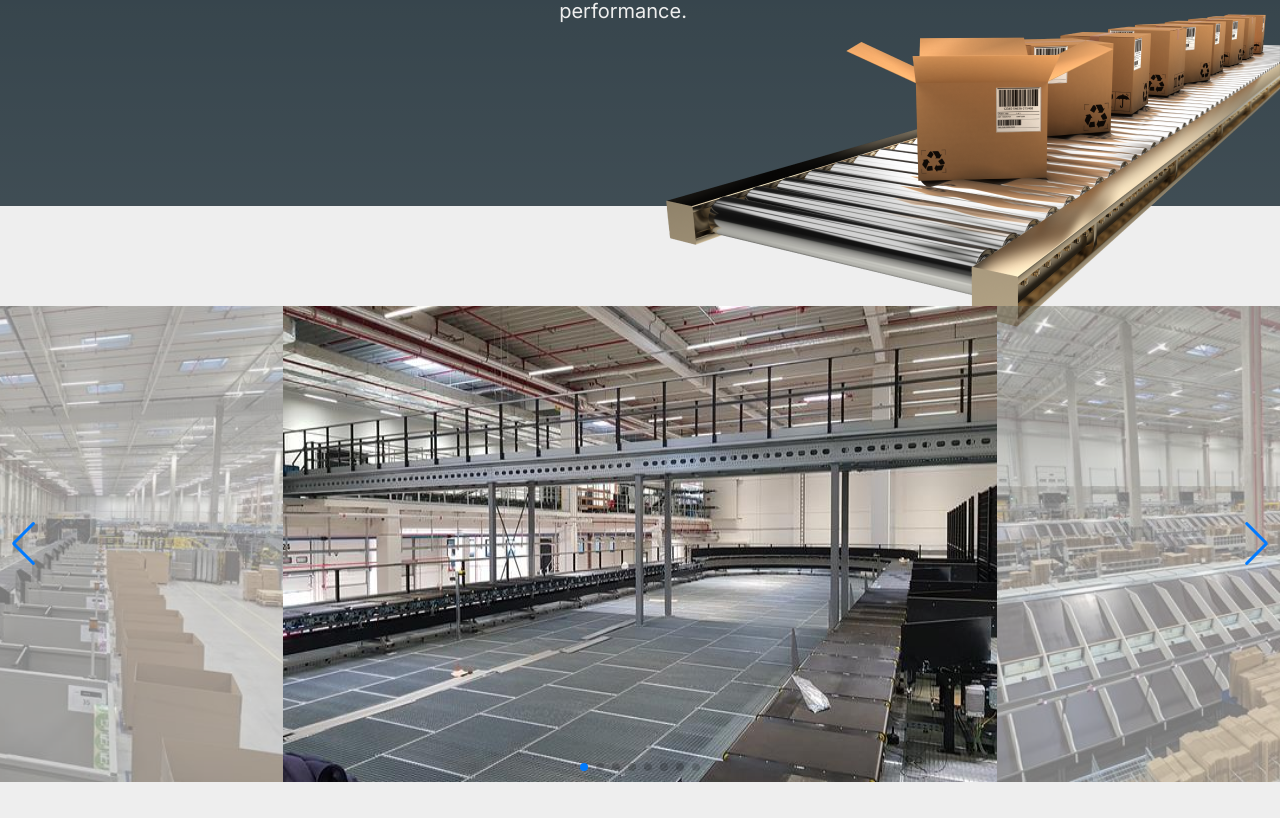
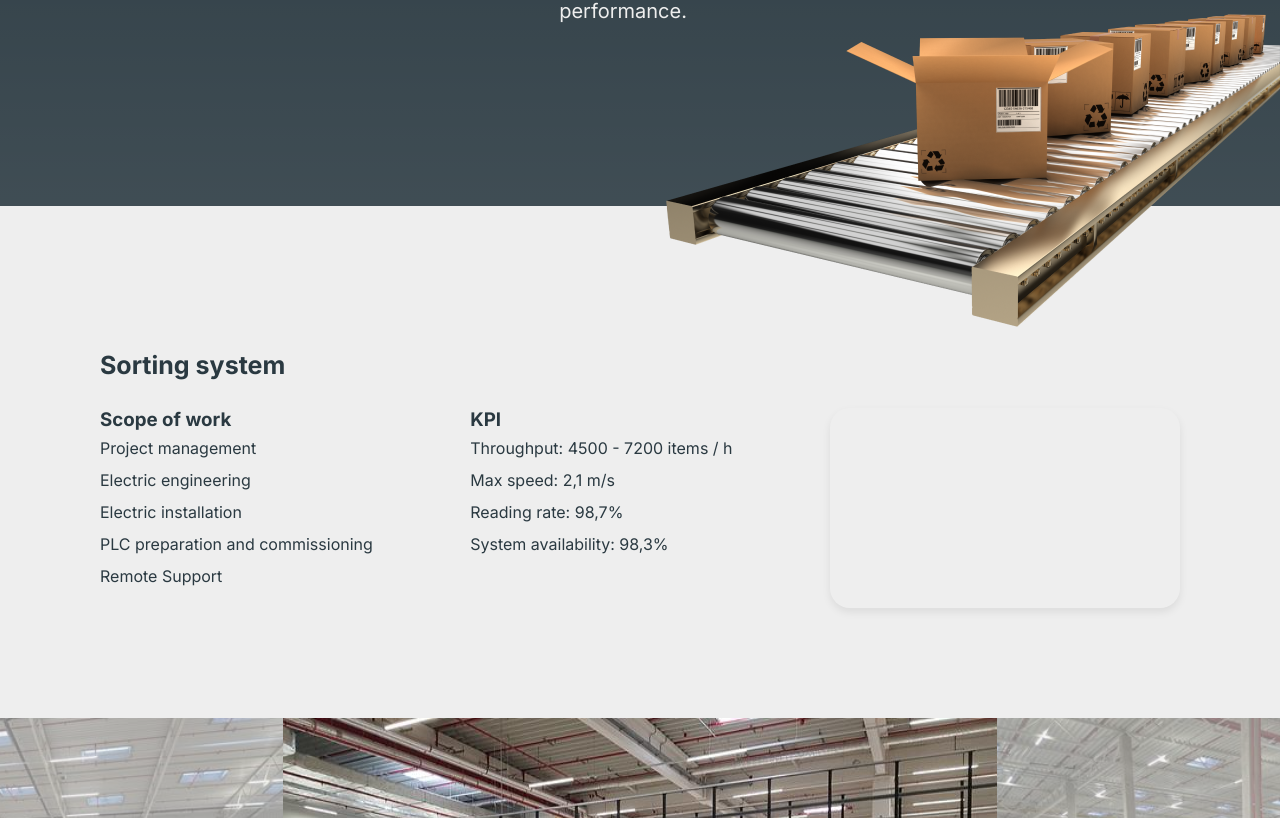
Before and after one commit to LisowskiJakub/scd-react, a React (Vite) app: page /Projects in a window 1280 px wide. Shown: the part 796-1614 px from the top of the page. Built offline with nearby package versions, Linux system fonts and the light colour scheme.

Commit message:
Fixed:Timeline

```diff
--- a/src/components/Home/Home.jsx
+++ b/src/components/Home/Home.jsx
@@ -4,8 +4,6 @@ import { WorldMap } from '../WorldMap/WorldMap'
 import { Robot } from '../Robot/Robot'
 import { LogoCarusel } from '../LogoCarousel/LogoCarousel'
 import { Offer } from '../Offer/Offer'
-
-
 
 export const Home = () => (
     <>
--- a/src/components/ProjectsInfo/Automotive/Automotive.jsx
+++ b/src/components/ProjectsInfo/Automotive/Automotive.jsx
@@ -2,6 +2,13 @@ import { Trans } from "react-i18next"
 import picture from "/projects/automotive.png"
 import css from "./Automotive.module.css";
 import { Stats } from "../Stats/Stats";
+import jsonData from "../../../locales/en/translation.json"
+
+
+
+
+
+
 export const Automotive = () => (
     <>
         <p>
@@ -9,7 +16,6 @@ export const Automotive = () => (
         </p>
         <div className={css.image}>
             <img src={picture} alt="" />
-            <Stats></Stats>
         </div>
 
     </>
--- a/src/components/ProjectsInfo/ProjectsInfo.jsx
+++ b/src/components/ProjectsInfo/ProjectsInfo.jsx
@@ -5,14 +5,13 @@ import { useState } from 'react';
 import { Intralogistics } from './Intralogistics/Intralogistics';
 import { Automotive } from './Automotive/Automotive';
 import { IndustryMachines } from './IndustryMachines/IndustryMachines';
-
-
-
-
+import { Stats } from './Stats/Stats';
+import jsonData from '../../locales/en/translation.json'
+const { projectsInfo } = jsonData
 
 export const ProjectsInfo = () => {
     const [page, setPage] = useState(Intralogistics)
-    const [activePage, setActivePage] = useState("Intralogistics")
+    const [activePage, setActivePage] = useState("intralogistics")
     const activeStyle = {
         color: '#8CB4F7',
     };
@@ -20,36 +19,38 @@ export const ProjectsInfo = () => {
     const handleClick = (e) => {
         const activeElement = e.target.id;
         setActivePage(activeElement)
-        if (activeElement == "Intralogistics") {
+        if (activeElement == "intralogistics") {
             return setPage(Intralogistics)
         }
-        else if (activeElement == "Automotive") {
+        else if (activeElement == "automotive") {
             return setPage(Automotive)
         }
-        else if (activeElement == "IndustryMachines") {
+        else if (activeElement == "industryMachines") {
             return setPage(IndustryMachines)
         }
 
     }
-
-
-
-
-
     return (
+        <>
             <section className={css.section}>
                 <div className={css.menu}>
                     <div className={css.wrapper} id="menuActive">
-                    <button id='Intralogistics' onClick={handleClick} style={activePage == "Intralogistics" ? activeStyle : {}} className={css.link} ><Trans i18nKey='projectsInfo.intralogistics.title'></Trans></button>
-                    <button id='Automotive' onClick={handleClick} style={activePage == "Automotive" ? activeStyle : {}} className={css.link}><Trans i18nKey="projectsInfo.automotive.title"></Trans></button>
-                    <button id='IndustryMachines' onClick={handleClick} style={activePage == "IndustryMachines" ? activeStyle : {}} className={css.link}><Trans i18nKey="projectsInfo.industryMachines.title"> </Trans></button>
+                        <button id='intralogistics' onClick={handleClick} style={activePage == "intralogistics" ? activeStyle : {}} className={css.link} ><Trans i18nKey='projectsInfo.intralogistics.title'></Trans></button>
+                        <button id='automotive' onClick={handleClick} style={activePage == "automotive" ? activeStyle : {}} className={css.link}><Trans i18nKey="projectsInfo.automotive.title"></Trans></button>
+                        <button id='industryMachines' onClick={handleClick} style={activePage == "industryMachines" ? activeStyle : {}} className={css.link}><Trans i18nKey="projectsInfo.industryMachines.title"> </Trans></button>
                     </div>
                     <div className={css.description}>
                         {page}
                     </div>
                 </div>
 
+            </section >
+            <section className={css.statSection}>
+                <div className={css.statWrapper}>
+                    <Stats stats={""} langKey={"projecstStats." + activePage + "." + activePage} />
 
-        </section >
+                </div>
+            </section>
+        </>
     )
 }
--- a/src/components/ProjectsInfo/ProjectsInfo.module.css
+++ b/src/components/ProjectsInfo/ProjectsInfo.module.css
@@ -56,7 +56,6 @@
 }
 
 .description {
-
     width: 622px;
     font-size: 20px;
     font-weight: 400;
@@ -68,3 +67,13 @@
 .active {
     background-color: var(--accent-color);
 }
+
+.statWrapper {
+    display: flex;
+    margin: 0px auto;
+    max-width: 1080px;
+}
+
+.stats {
+    display: flex;
+}
--- a/src/components/ProjectsInfo/Stats/Stats.jsx
+++ b/src/components/ProjectsInfo/Stats/Stats.jsx
@@ -1,19 +1,51 @@
 import { Trans } from "react-i18next"
 import css from './Stats.module.css'
-import data from '../../../locales/en/translation.json'
-
-export const Stats = () => (
-    <>
-        <h2 className={css.title}><Trans i18nKey=".title"></Trans></ h2>
-        <div className={css.scope}>XX</div>
-        <div className={css.kpi}>XX</div>
-        <div className={css.numbers}>
-        </div>
-
-    </>
 
 
 
 
 
+const StatItem = ({ numbers, description }) => (
+
+    <div className={css.item}>
+        <p className={css.number}></p>
+        <p className={css.description}></p>
+    </div>
+
 )
+
+
+
+export const Stats = ({ stats, langKey }) => (
+    <div className={css.stat}>
+
+        <h2 className={css.title}><Trans i18nKey={langKey + ".title"}></Trans></ h2>
+        <div className={css.wrapper}>
+
+            <div className={css.scope}>
+                <h3><Trans i18nKey="projecstStats.scope"></Trans></h3>
+                <p className={css.description}>
+                    <Trans i18nKey={langKey + ".scopeDescription"}></Trans>
+                </p>
+            </div>
+
+            <div className={css.kpi}>
+                <h3><Trans i18nKey="projecstStats.kpi"></Trans></h3>
+                <p className={css.description}>
+                    <Trans i18nKey={langKey + ".kpiDescryption"}></Trans>
+                </p>
+            </div>
+
+            <div className={css.numbers}>
+                {/* {stats.map(e => (
+                    <StatItem />
+
+
+
+                ))} */}
+            </div>
+        </div>
+
+    </div >
+
+)
--- a/src/components/ProjectsInfo/Stats/Stats.module.css
+++ b/src/components/ProjectsInfo/Stats/Stats.module.css
@@ -0,0 +1,52 @@
+.stat {
+    padding: 140px 0px 10px;
+    min-width: 1080px;
+}
+
+.title {
+    margin-bottom: 24px;
+    font-size: 25px;
+    font-weight: 700;
+    line-height: 38px;
+    letter-spacing: 0em;
+    text-align: left;
+
+}
+
+
+.wrapper {
+
+    width: 100%;
+    display: flex;
+    flex-direction: row;
+    justify-content: space-between;
+}
+
+.scope,
+.kpi {
+    padding-bottom: 16px;
+    font-size: 16px;
+    font-weight: 700;
+    line-height: 24px;
+    letter-spacing: 0em;
+    text-align: left;
+
+}
+
+.description {
+
+    font-size: 16px;
+    font-weight: 400;
+    line-height: 32px;
+    letter-spacing: 0em;
+    text-align: left;
+
+}
+
+.numbers {
+    width: 350px;
+    min-height: 120px;
+    border-radius: 20px;
+    box-shadow: 0px 4px 8px 0px #00000014;
+
+}
--- a/src/locales/en/translation.json
+++ b/src/locales/en/translation.json
@@ -97,10 +97,115 @@
             "description": "Our design process is based on an in-depth analysis of the customer's requirements and specifications, which allows us to precisely identify needs and deliver machines that are optimized for efficiency, performance and durability.<br/> Whether you need a machine for forming, packaging or material processing, our flexibility and professionalism ensure that we deliver a solution that perfectly meets your needs. "
         }
     },
-    "projectStats": {
+    "projecstStats": {
+        "title": "Sorting system",
+        "scope": "Scope of work",
+        "kpi": "KPI",
         "intralogistics": {
-            "title": "Sorting system",
-            "subtitle": "Scope of work"
+            "intralogistics": {
+                "title": "Sorting system",
+                "scopeDescription": "Project management<br/>Electric engineering<br/>Electric installation<br/>PLC preparation and commissioning<br/>Remote Support",
+                "kpiDescryption": "Throughput: 4500 - 7200 items / h<br/>Max speed: 2,1 m/s<br/>Reading rate: 98,7%<br/>System availability: 98,3%",
+                "stats": {
+                    "1": {
+                        "number": "11",
+                        "description": "Sorters"
+                    },
+                    "2": {
+                        "number": "11",
+                        "description": "Numbers of PLCs"
+                    },
+                    "3": {
+                        "number": "27",
+                        "description": "Vision systems"
+                    }
+                }
+            },
+            "conveying": {
+                "title": "Conveing system",
+                "scopeDescription": "Project management<br/>Electric engineering<br/>Electric installation<br/>PLC preparation and commissioning<br/>Remote Support",
+                "kpiDescryption": "Throughput: 4500 - 7200 items / h<br/>Max speed: 2,1 m/s<br/>Reading rate: 98,7%<br/>System availability: 98,3%",
+                "stats": {
+                    "1": {
+                        "number": ">3km",
+                        "description": "Length"
+                    },
+                    "2": {
+                        "number": "4",
+                        "description": "Numbers of PLCs"
+                    },
+                    "3": {
+                        "number": "3",
+                        "description": "Carton closers"
+                    },
+                    "4": {
+                        "number": "2",
+                        "description": "Weights machines"
+                    },
+                    "5": {
+                        "number": "2",
+                        "description": "Labeling nachines"
+                    },
+                    "6": {
+                        "number": "21",
+                        "description": "Barcode readers"
+                    },
+                    "7": {
+                        "number": "8",
+                        "description": "Strapping machines"
+                    }
+                }
+            }
+        },
+        "automotive": {
+            "automotive": {
+                "title": "Automotive",
+                "scopeDescription": "Project management<br/>Electric engineering<br/>Electric installation<br/>Virtual commissioning<br/>PLC preparation and commissioning<br/>Production Support",
+                "kpiDescryption": "Cycle time: 180 s<br/>System availability: 99,2%",
+                "stats": {
+                    "1": {
+                        "number": "18",
+                        "description": "Robots"
+                    },
+                    "2": {
+                        "number": "4",
+                        "description": "Numbers of PLCs"
+                    },
+                    "3": {
+                        "number": "2",
+                        "description": "QR code readers"
+                    },
+                    "4": {
+                        "number": "23",
+                        "description": "Variants"
+                    }
+                }
+            }
+        },
+        "industryMachines": {
+            "industryMachines": {
+                "title": "Industry machines",
+                "scopeDescription": "PLC preparation and commissioning<br/>Production Support",
+                "kpiDescryption": "Cycle time: 56 s<br/>System availability: 98,9%",
+                "stats": {
+                    "1": {
+                        "number": "18",
+                        "description": "Robots"
+                    },
+                    "2": {
+                        "number": "4",
+                        "description": "Numbers of PLCs"
+                    },
+                    "3": {
+                        "number": "2",
+                        "description": "QR code readers"
+                    },
+                    "4": {
+                        "number": "23",
+                        "description": "Variants"
+                    }
+                }
+            }
         }
     },
     "heroMenu": {
```
Also changed, not shown: src/components/ProjectsInfo/Intralogistics/Intralogistics.jsx (+6 -4 lines), src/components/ProjectsInfo/Stats/StatsItem.jsx (added). Lines whose indentation alone changed are shown as unchanged.
